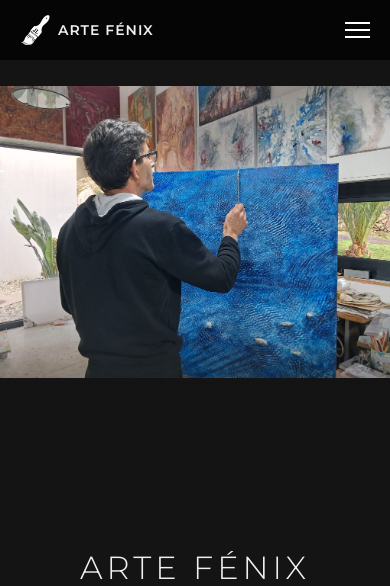
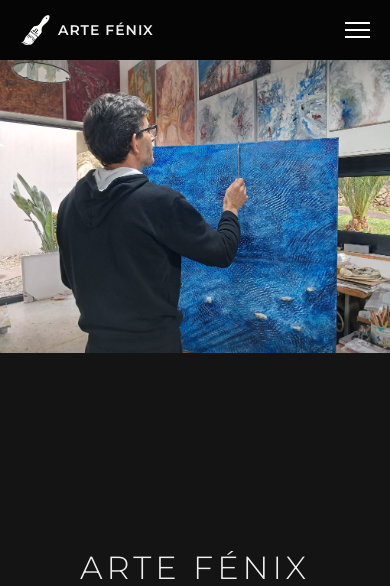
Before and after one commit to filoctete/django-portfolio, a Django app: page / in a window 390 px wide. Shown: the top 586 px of the page. Run offline with Django 5.2, Linux system fonts and the light colour scheme; data that the repository does not hold is empty.

Commit message:
last features suggested by client v3

```diff
--- a/gallery/static/css/style.css
+++ b/gallery/static/css/style.css
@@ -252,21 +252,18 @@ nav ul li a:hover { color: var(--accent); }
 
 .hero-image-wrapper {
     width: 100%;
-    height: auto;
-    /*max-width: 1400px;*/
-    /* O SEGREDO DO EFEITO FIXO: Funciona como um background fixo */
+    height: 55vh; /* Tem de ser exatamente igual à altura da .hero-section */
     position: fixed;
     top: 0;
     left: 0;
-    z-index: -1; /* Fica atrás de tudo */
+    z-index: -1;
+    background-color: var(--bg-color); /* Fundo igual ao site para disfarçar as barras laterais que vão surgir nos monitores ultra-largos */
 }
 
 .hero-image {
     width: 100%;
-    height: 100%;
-    max-height: 80vh;
-    /* Mantém a proporção sem distorcer, preenchendo todo o espaço */
-    object-fit: cover;
+    height: 100%; /* Força a imagem a respeitar a altura do wrapper */
+    object-fit: contain; /* Como está a 100% de largura e altura, o contain vai encaixar a imagem perfeitamente sem cortar */
     object-position: center center;
 }
 
@@ -403,19 +400,16 @@ nav ul li a:hover { color: var(--accent); }
     }
 
     .hero-image-wrapper {
+        position: relative !important; /* Em mobile, tiramos o 'fixed' para garantir que aparece */
+        height: 100%;
         width: 100%;
-        height: 55vh; /* Tem de ser exatamente igual à altura da .hero-section */
-        position: fixed;
-        top: 0;
-        left: 0;
-        z-index: -1;
-        background-color: var(--bg-color); /* Fundo igual ao site para disfarçar as barras laterais que vão surgir nos monitores ultra-largos */
     }
 
     .hero-image {
         width: 100%;
-        height: 100%; /* Força a imagem a respeitar a altura do wrapper */
-        object-fit: contain; /* Como está a 100% de largura e altura, o contain vai encaixar a imagem perfeitamente sem cortar */
+        height: auto; /* Deixa a altura ser definida pela imagem */
+        max-height: 80vh;
+        object-fit: contain; /* Garante que a imagem aparece toda sem cortes */
         object-position: center center;
     }
 
```
